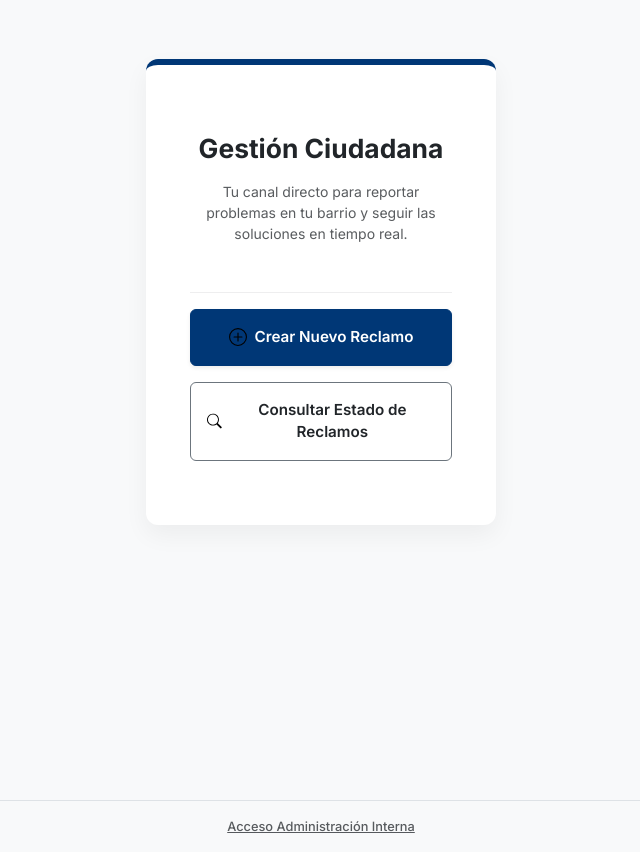
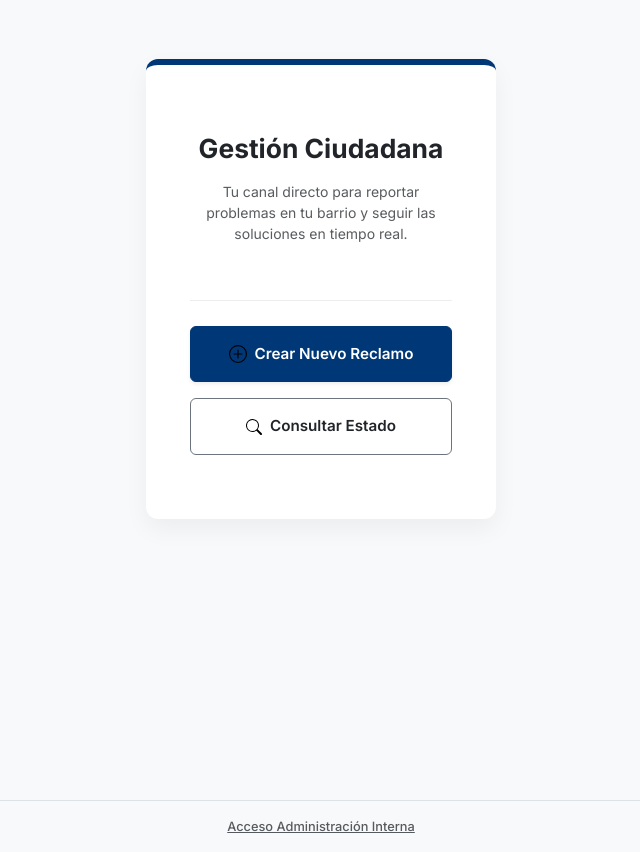
Before and after one commit to ivan-silva22/web-de-reclamos-vecinales, a React (Vite) app: page / in a window 1280 px wide. Shown: the whole page, without its empty margins (319-959 px from the left). Built offline with nearby package versions, Linux system fonts and the light colour scheme.

Commit message:
corregi las card de los formulario

```diff
--- a/src/components/views/Home.jsx
+++ b/src/components/views/Home.jsx
@@ -47,7 +47,7 @@ const Home = ({ alHacerClicIniciar, alHacerClicVerMapa }) => {
                 style={{ borderRadius: "6px", fontSize: "0.95rem" }}
               >
                 <Search size={16} />
-                Consultar Estado de Reclamos
+                Consultar Estado
               </Button>
             </Col>
           </Row>
```
